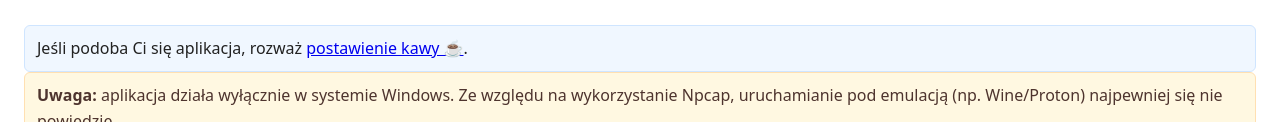
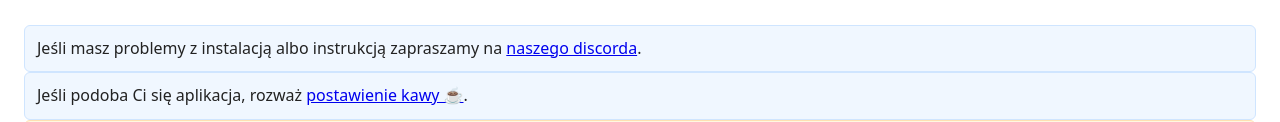
Before and after one commit to Brok3nSign/BrokenTools, a plain HTML site: page index.html in a window 1280 px wide. Shown: the part 984-1106 px from the top of the page. Drawn offline with Linux system fonts and the light colour scheme.

Commit message:
Update index.html

```diff
--- a/index.html
+++ b/index.html
@@ -38,7 +38,9 @@
     <iframe width="560" height="315" src="https://www.youtube.com/embed/_5FEPh51PSA"
       title="BrokenHud — prezentacja funkcji" frameborder="0" allowfullscreen></iframe>
   </div>
-
+  <div class="info">
+    Jeśli masz problemy z instalacją albo instrukcją zapraszamy na <a href="https://discord.gg/ky3c2cBy" target="_blank"> naszego discorda</a>.
+  </div>
   <div class="info">
     Jeśli podoba Ci się aplikacja, rozważ <a href="https://buycoffee.to/brok3nsign" target="_blank">postawienie kawy ☕</a>.
   </div>
```
